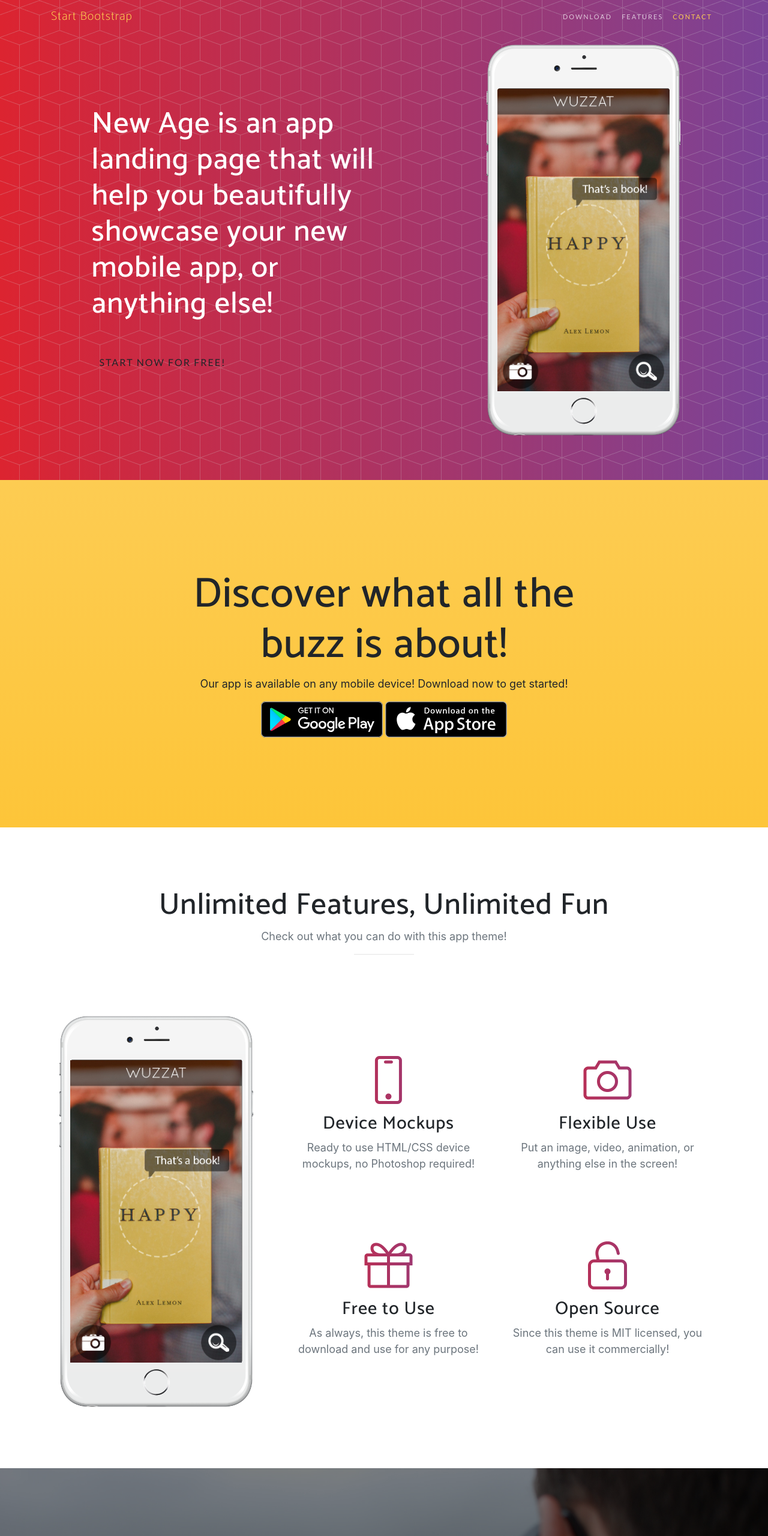
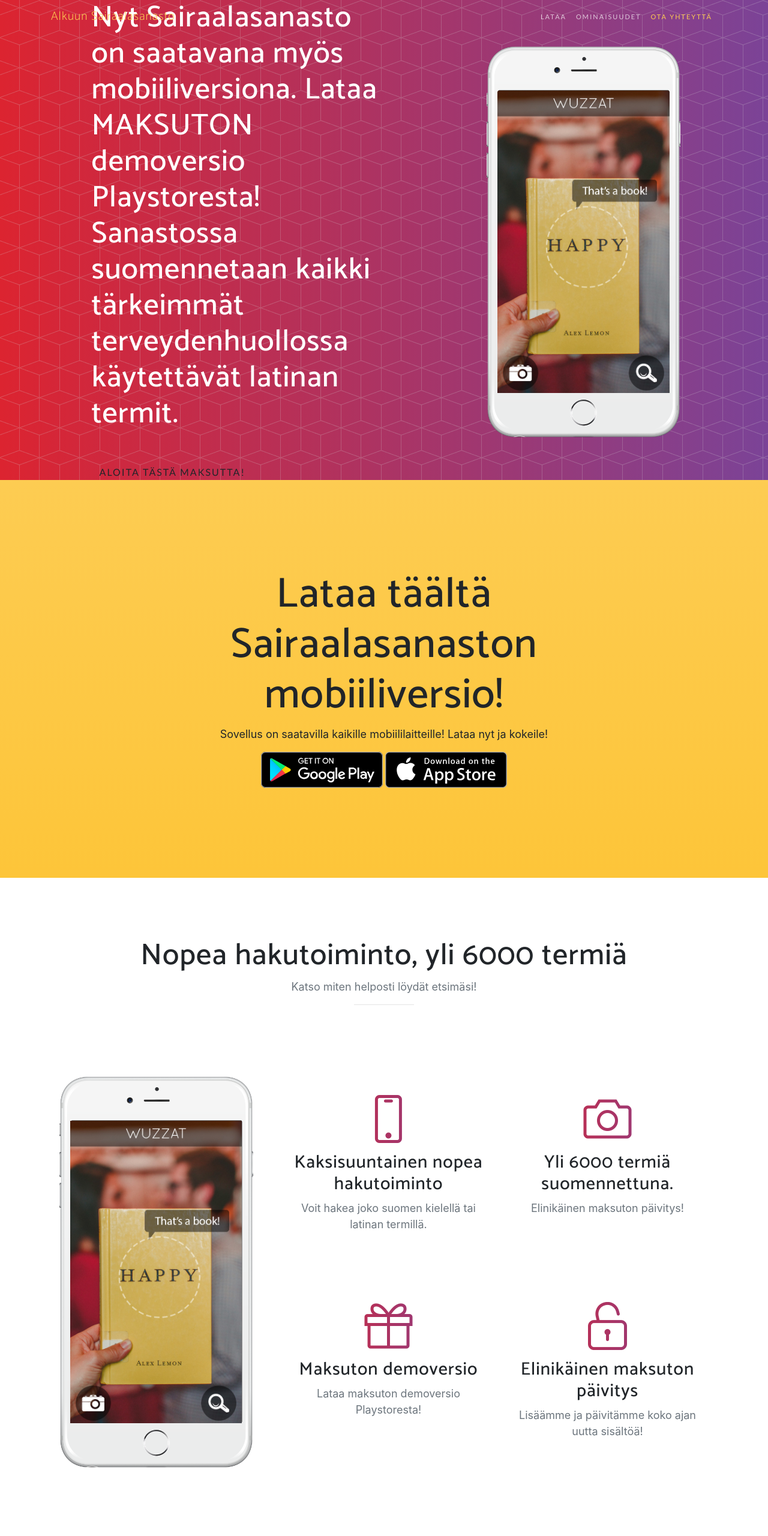
Before and after one commit to shoppingarena/landing-page-sairaalasanasto, a website with bundled scripts: page index.html in a window 1280 px wide. Shown: the top 2560 px of the page at 60% size. Built offline with nearby package versions, Linux system fonts and the light colour scheme; a web font is replaced by a local one.

Commit message:
New index.html
Suomi for Sairaalasanasto mobile app

```diff
--- a/index.html
+++ b/index.html
@@ -8,7 +8,7 @@
   <meta name="description" content="">
   <meta name="author" content="">
 
-  <title>New Age - Start Bootstrap Theme</title>
+  <title>Sairaalasanasto - Mobile App</title>
 
   <!-- Bootstrap core CSS -->
   <link href="vendor/bootstrap/css/bootstrap.min.css" rel="stylesheet">
@@ -33,21 +33,23 @@
   <!-- Navigation -->
   <nav class="navbar navbar-expand-lg navbar-light fixed-top" id="mainNav">
     <div class="container">
-      <a class="navbar-brand js-scroll-trigger" href="#page-top">Start Bootstrap</a>
-      <button class="navbar-toggler navbar-toggler-right" type="button" data-toggle="collapse" data-target="#navbarResponsive" aria-controls="navbarResponsive" aria-expanded="false" aria-label="Toggle navigation">
+      <a class="navbar-brand js-scroll-trigger" href="#page-top">Alkuun Sairaalasanasto</a>
+      <button class="navbar-toggler navbar-toggler-right" type="button" data-toggle="collapse"
+        data-target="#navbarResponsive" aria-controls="navbarResponsive" aria-expanded="false"
+        aria-label="Toggle navigation">
         Menu
         <i class="fas fa-bars"></i>
       </button>
       <div class="collapse navbar-collapse" id="navbarResponsive">
         <ul class="navbar-nav ml-auto">
           <li class="nav-item">
-            <a class="nav-link js-scroll-trigger" href="#download">Download</a>
+            <a class="nav-link js-scroll-trigger" href="#download">Lataa</a>
           </li>
           <li class="nav-item">
-            <a class="nav-link js-scroll-trigger" href="#features">Features</a>
+            <a class="nav-link js-scroll-trigger" href="#features">Ominaisuudet</a>
           </li>
           <li class="nav-item">
-            <a class="nav-link js-scroll-trigger" href="#contact">Contact</a>
+            <a class="nav-link js-scroll-trigger" href="#contact">Ota yhteyttä</a>
           </li>
         </ul>
       </div>
@@ -59,8 +61,11 @@
       <div class="row h-100">
         <div class="col-lg-7 my-auto">
           <div class="header-content mx-auto">
-            <h1 class="mb-5">New Age is an app landing page that will help you beautifully showcase your new mobile app, or anything else!</h1>
-            <a href="#download" class="btn btn-outline btn-xl js-scroll-trigger">Start Now for Free!</a>
+            <h1 class="mb-5">Nyt Sairaalasanasto on saatavana myös mobiiliversiona.
+              Lataa MAKSUTON demoversio Playstoresta!
+              Sanastossa suomennetaan kaikki tärkeimmät terveydenhuollossa käytettävät
+              latinan termit.</h1>
+            <a href="#download" class="btn btn-outline btn-xl js-scroll-trigger">Aloita tästä maksutta!</a>
           </div>
         </div>
         <div class="col-lg-5 my-auto">
@@ -86,8 +91,8 @@
     <div class="container">
       <div class="row">
         <div class="col-md-8 mx-auto">
-          <h2 class="section-heading">Discover what all the buzz is about!</h2>
-          <p>Our app is available on any mobile device! Download now to get started!</p>
+          <h2 class="section-heading">Lataa täältä Sairaalasanaston mobiiliversio!</h2>
+          <p>Sovellus on saatavilla kaikille mobiililaitteille! Lataa nyt ja kokeile!</p>
           <div class="badges">
             <a class="badge-link" href="#"><img src="img/google-play-badge.svg" alt=""></a>
             <a class="badge-link" href="#"><img src="img/app-store-badge.svg" alt=""></a>
@@ -100,8 +105,8 @@
   <section class="features" id="features">
     <div class="container">
       <div class="section-heading text-center">
-        <h2>Unlimited Features, Unlimited Fun</h2>
-        <p class="text-muted">Check out what you can do with this app theme!</p>
+        <h2>Nopea hakutoiminto, yli 6000 termiä</h2>
+        <p class="text-muted">Katso miten helposti löydät etsimäsi!</p>
         <hr>
       </div>
       <div class="row">
@@ -126,15 +131,15 @@
               <div class="col-lg-6">
                 <div class="feature-item">
                   <i class="icon-screen-smartphone text-primary"></i>
-                  <h3>Device Mockups</h3>
-                  <p class="text-muted">Ready to use HTML/CSS device mockups, no Photoshop required!</p>
+                  <h3>Kaksisuuntainen nopea hakutoiminto</h3>
+                  <p class="text-muted">Voit hakea joko suomen kielellä tai latinan termillä.</p>
                 </div>
               </div>
               <div class="col-lg-6">
                 <div class="feature-item">
                   <i class="icon-camera text-primary"></i>
-                  <h3>Flexible Use</h3>
-                  <p class="text-muted">Put an image, video, animation, or anything else in the screen!</p>
+                  <h3>Yli 6000 termiä suomennettuna.</h3>
+                  <p class="text-muted">Elinikäinen maksuton päivitys!</p>
                 </div>
               </div>
             </div>
@@ -142,15 +147,15 @@
               <div class="col-lg-6">
                 <div class="feature-item">
                   <i class="icon-present text-primary"></i>
-                  <h3>Free to Use</h3>
-                  <p class="text-muted">As always, this theme is free to download and use for any purpose!</p>
+                  <h3>Maksuton demoversio</h3>
+                  <p class="text-muted">Lataa maksuton demoversio Playstoresta!</p>
                 </div>
               </div>
               <div class="col-lg-6">
                 <div class="feature-item">
                   <i class="icon-lock-open text-primary"></i>
-                  <h3>Open Source</h3>
-                  <p class="text-muted">Since this theme is MIT licensed, you can use it commercially!</p>
+                  <h3>Elinikäinen maksuton päivitys</h3>
+                  <p class="text-muted">Lisäämme ja päivitämme koko ajan uutta sisältöä!</p>
                 </div>
               </div>
             </div>
@@ -163,8 +168,8 @@
   <section class="cta">
     <div class="cta-content">
       <div class="container">
-        <h2>Stop waiting.<br>Start building.</h2>
-        <a href="#contact" class="btn btn-outline btn-xl js-scroll-trigger">Let's Get Started!</a>
+        <h2>Maksuton!<br>Lataa nyt!</h2>
+        <a href="#contact" class="btn btn-outline btn-xl js-scroll-trigger">Aloitetaan!</a>
       </div>
     </div>
     <div class="overlay"></div>
@@ -172,9 +177,10 @@
 
   <section class="contact bg-primary" id="contact">
     <div class="container">
-      <h2>We
-        <i class="fas fa-heart"></i>
-        new friends!</h2>
+      <h2>
+
+
+      </h2>
       <ul class="list-inline list-social">
         <li class="list-inline-item social-twitter">
           <a href="#">
@@ -197,13 +203,13 @@
 
   <footer>
     <div class="container">
-      <p>&copy; Your Website 2020. All Rights Reserved.</p>
+      <p>&copy; Minna Reunanen 2021. All Rights Reserved.</p>
       <ul class="list-inline">
         <li class="list-inline-item">
-          <a href="#">Privacy</a>
+          <a href="#">Yksityisyys</a>
         </li>
         <li class="list-inline-item">
-          <a href="#">Terms</a>
+          <a href="#">Ehdot</a>
         </li>
         <li class="list-inline-item">
           <a href="#">FAQ</a>
```
